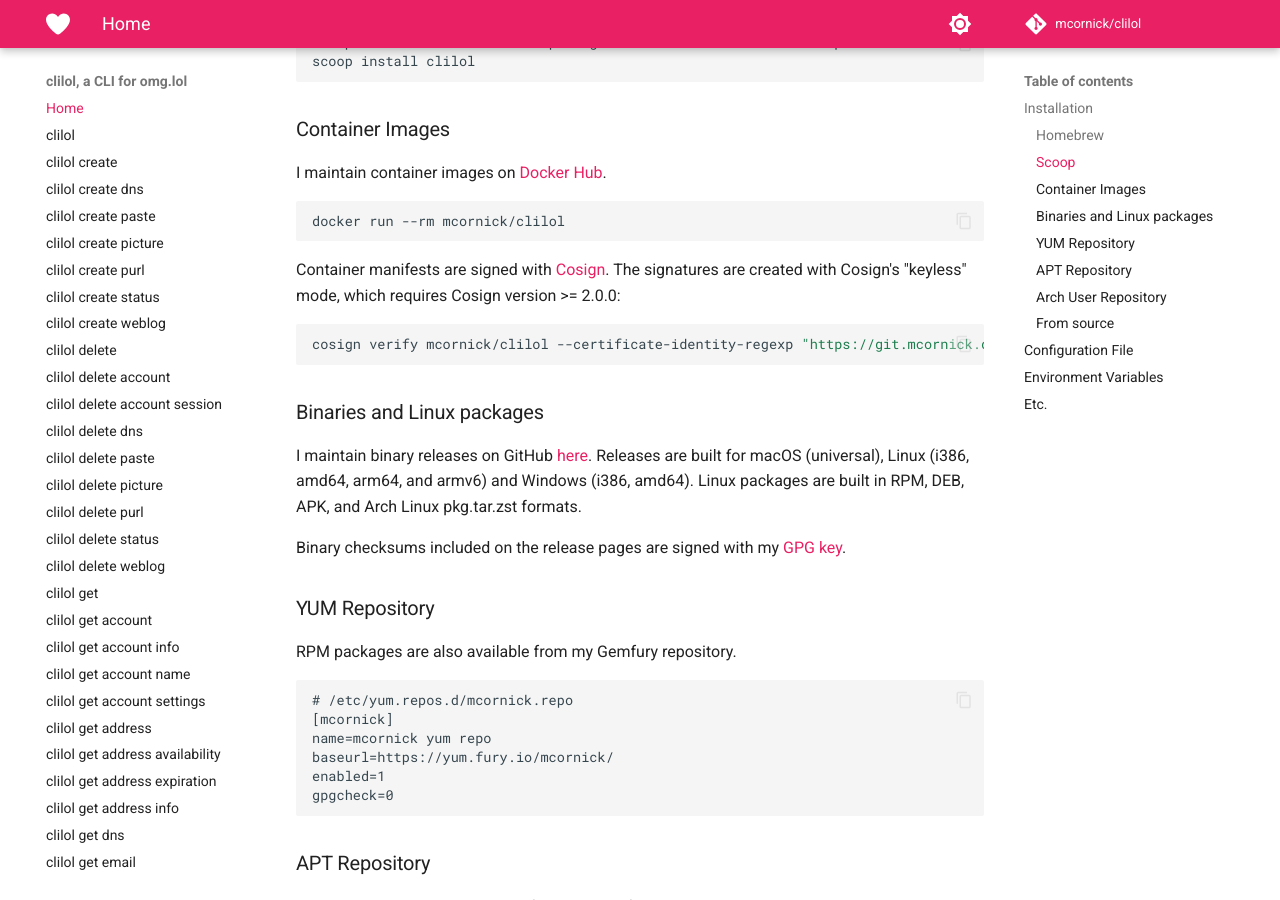
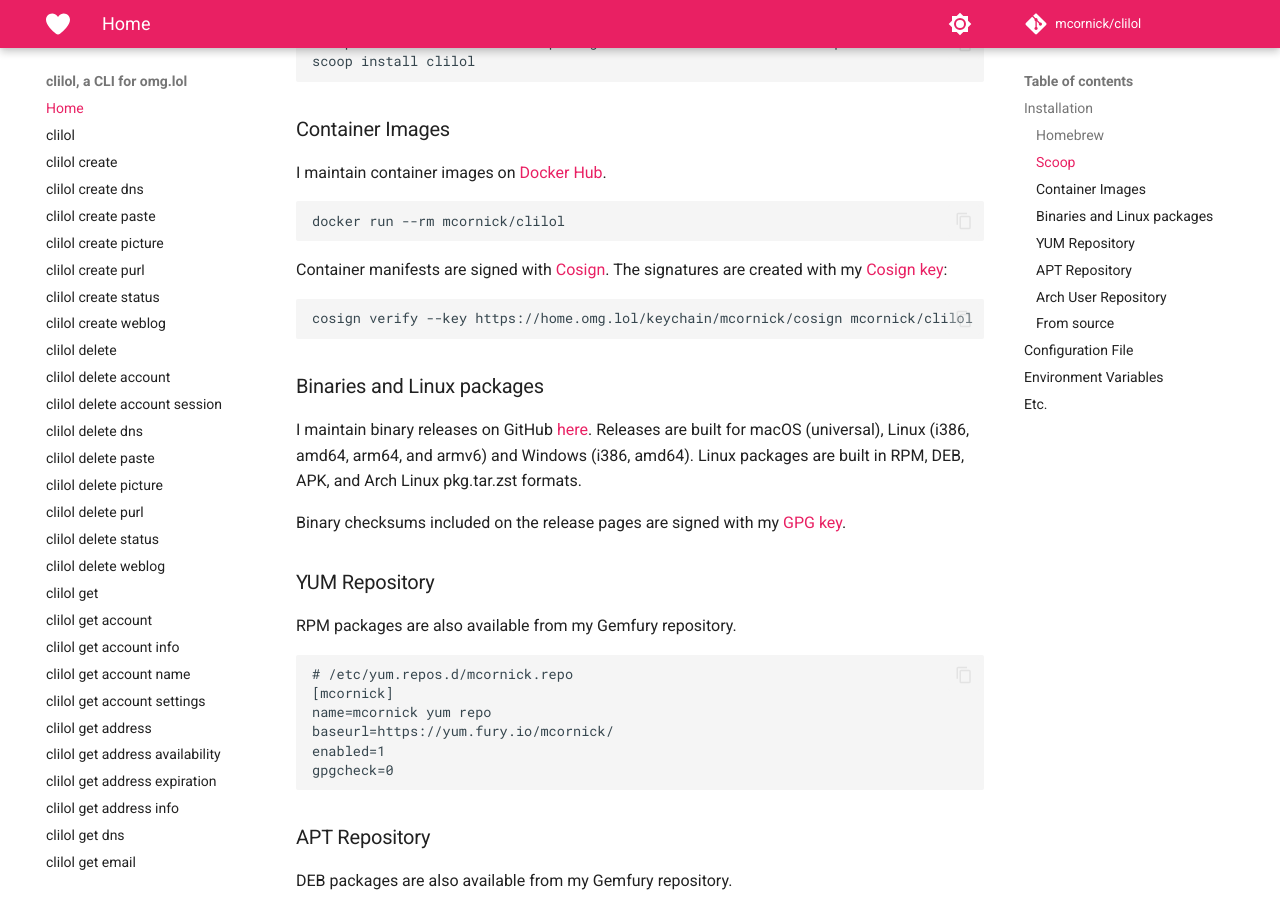
Before and after one commit to mcornick/clilol, an MkDocs documentation site: the page built from docs/index.md, in a window 1280 px wide and 900 px high, scrolled down 1245 px. Built offline with MkDocs 1.6.1 and Material for MkDocs 9.7.7, drawn with Linux system fonts in a browser that asks for light colours.

Commit message:
build: sign container images with local cosign key
Signed-off-by: Mark Cornick <mcornick@mcornick.com>

````diff
--- a/docs/index.md
+++ b/docs/index.md
@@ -46,11 +46,10 @@
 
 Container manifests are signed with
 [Cosign](https://docs.sigstore.dev/cosign/overview/). The signatures are
-created with Cosign's "keyless" mode, which requires Cosign version >=
-2.0.0:
+created with my [Cosign key](https://home.omg.lol/keychain/mcornick/cosign):
 
 ```bash
-cosign verify mcornick/clilol --certificate-identity-regexp "https://git.mcornick.dev/mcornick/clilol.*" --certificate-oidc-issuer "https://token.actionshubusercontent.com"
+cosign verify --key https://home.omg.lol/keychain/mcornick/cosign mcornick/clilol
 ```
 
 ### Binaries and Linux packages
````
Also changed, not shown: 1 other file.
